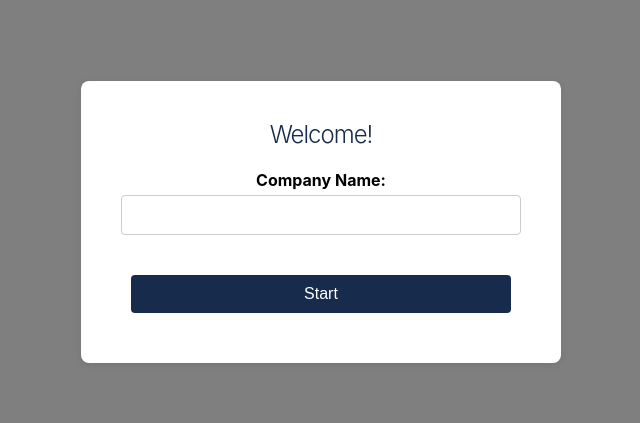
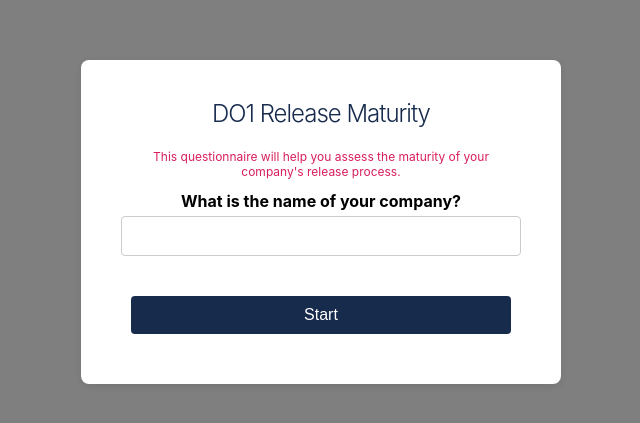
Before and after one commit to ale-sanchez-g/releaseMaturity, a React (Create React App) app: page / in a window 1280 px wide. Shown: the part 163-586 px from the top of the page, without its empty margins (319-959 px from the left). Built offline with nearby package versions, Linux system fonts and the light colour scheme.

Commit message:
styling and content change

```diff
--- a/src/App.css
+++ b/src/App.css
@@ -162,7 +162,16 @@ strong {
   box-shadow: 0 2px 10px rgba(0, 0, 0, 0.1);
   text-align: center;
   max-width: 400px;
-  width: 100%;
+  width: 70%;
+}
+
+.questionare {
+  width: 90%;
+}
+
+.fineprint {
+  font-size: 12px;
+  color: var(--color-accent-crimson);
 }
 
 .welcome-container h1 {
--- a/src/App.js
+++ b/src/App.js
@@ -24,10 +24,13 @@ const App = () => {
       <div className='pop'>
         <div className="welcome-page">
           <div className="welcome-container">
-            <h1>Welcome!</h1>
+            <h1>DO1 Release Maturity</h1>
+            <p className='fineprint'>
+              This questionnaire will help you assess the maturity of your company's release process.
+            </p>
             <form onSubmit={handleCompanyNameSubmit}>
               <label>
-                Company Name:
+                What is the name of your company?
                 <input
                   type="text"
                   value={companyName}
--- a/src/components/QuestionnaireForm.js
+++ b/src/components/QuestionnaireForm.js
@@ -33,7 +33,7 @@ const QuestionnaireForm = ({ onSubmit }) => {
     };
 
     return (
-        <div>
+        <div className='questionare'>
             {questionsData.sections.map((section, secIndex) => (
                 <div key={secIndex} style={{ display: secIndex === sectionIndex ? 'block' : 'none' }}>
                     <h2><strong>Section {secIndex+1}</strong></h2>
@@ -41,6 +41,7 @@ const QuestionnaireForm = ({ onSubmit }) => {
                     {section.questions.map((question, quesIndex) => (
                         <div key={quesIndex}>
                             <label>{question.question}</label>
+                            <p></p>
                             <Select
                                 options={question.options.map((option, index) => ({ value: index, label: option }))}
                                 onChange={(selectedOption) => handleOptionChange(section.sectionTitle, quesIndex, selectedOption)}
```
